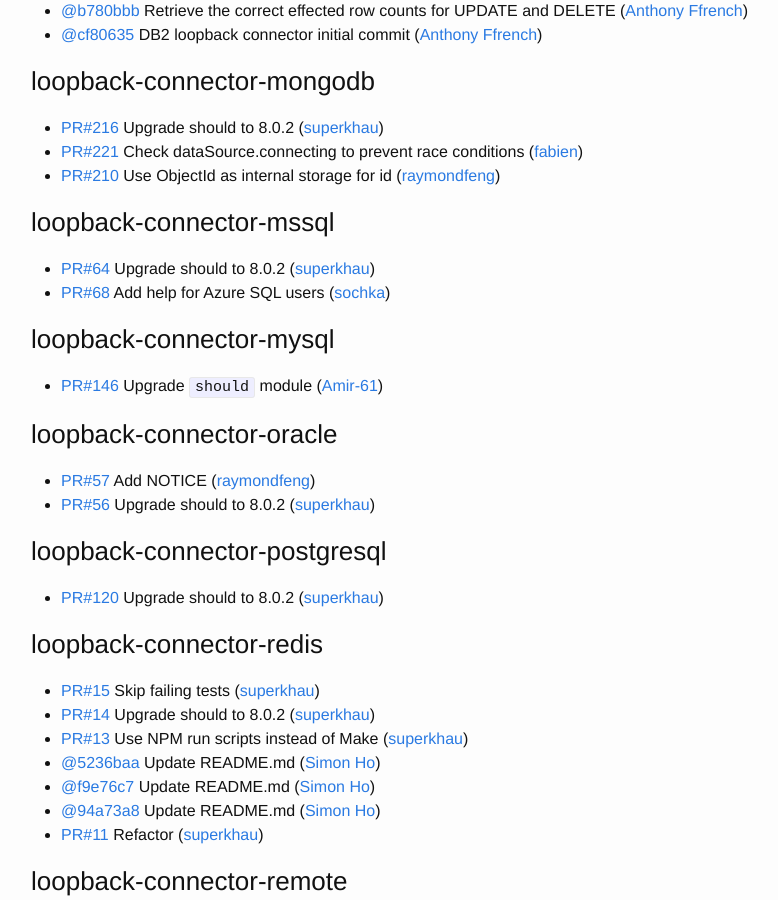
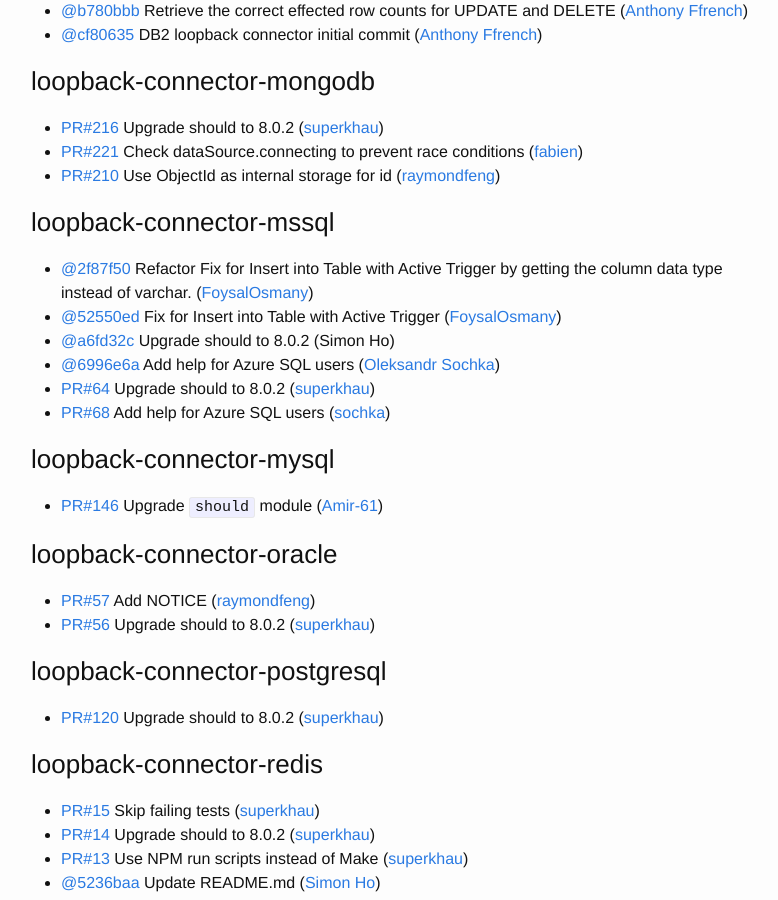
Before and after one commit to strongloop/loopback, a Jekyll site: the page built from index.md, in a window 1280 px wide and 900 px high, scrolled down 2733 px. Shown: the whole window, without its empty margins (239-1017 px from the left). Built offline with Jekyll 4.4.1, drawn with Linux system fonts in a browser that asks for light colours.

Commit message:
Update changelog

```diff
--- a/index.md
+++ b/index.md
@@ -121,6 +121,10 @@
 
 
 ### loopback-connector-mssql
+ * [@2f87f50](https://github.com/strongloop/loopback-connector-mssql/commit/2f87f507d072fb8581279f807ba4d791f565117b) Refactor Fix for Insert into Table with Active Trigger by getting the column data type instead of varchar. ([FoysalOsmany](https://github.com/FoysalOsmany))
+ * [@52550ed](https://github.com/strongloop/loopback-connector-mssql/commit/52550ed31155b1534c4851fe4c1fa2cbe2281b79) Fix for Insert into Table with Active Trigger ([FoysalOsmany](https://github.com/FoysalOsmany))
+ * [@a6fd32c](https://github.com/strongloop/loopback-connector-mssql/commit/a6fd32c34c49419882aae66c0416ad9591f3db96) Upgrade should to 8.0.2 (Simon Ho)
+ * [@6996e6a](https://github.com/strongloop/loopback-connector-mssql/commit/6996e6a0a9facff45c3239652512b9e311b3969a) Add help for Azure SQL users ([Oleksandr Sochka](https://github.com/sochka))
  * [PR#64](https://github.com/strongloop/loopback-connector-mssql/pull/64) Upgrade should to 8.0.2 ([superkhau](https://github.com/superkhau))
  * [PR#68](https://github.com/strongloop/loopback-connector-mssql/pull/68) Add help for Azure SQL users ([sochka](https://github.com/sochka))
 
```
